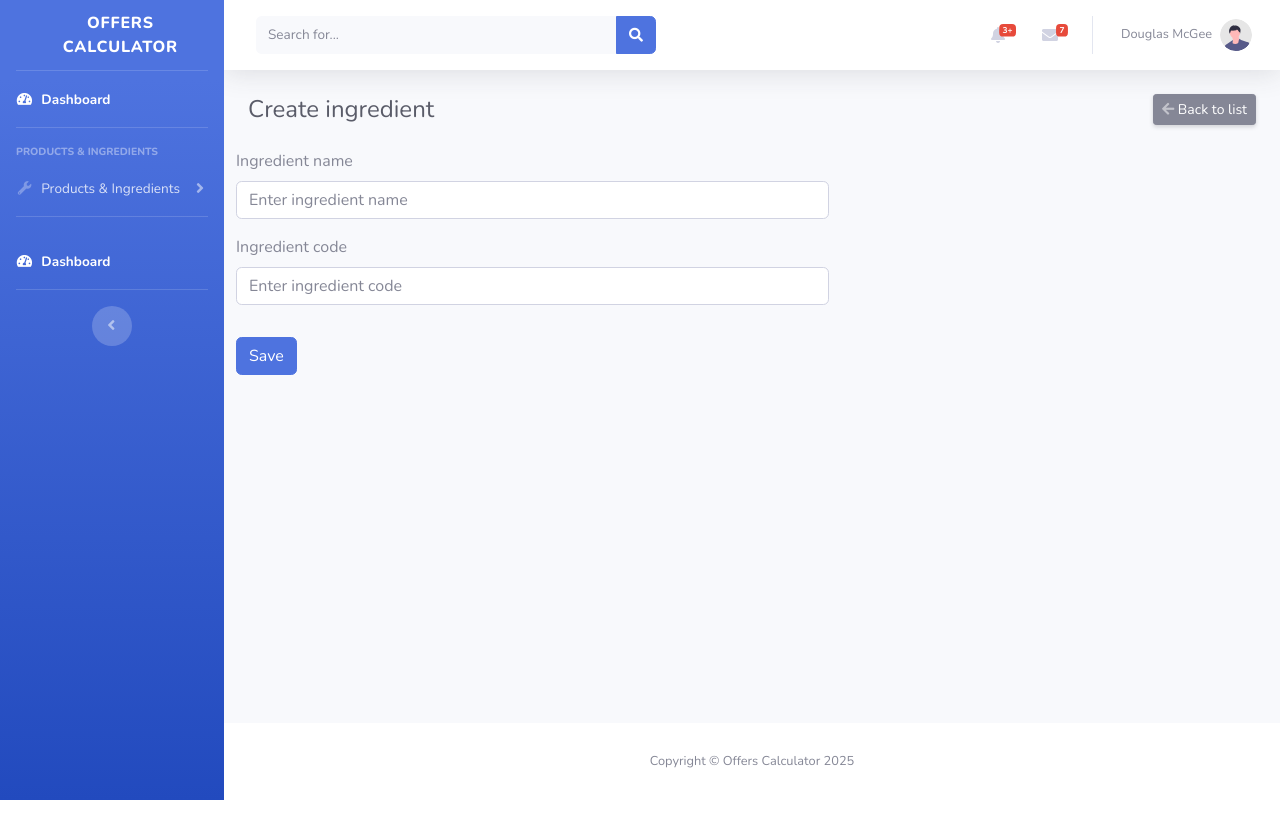
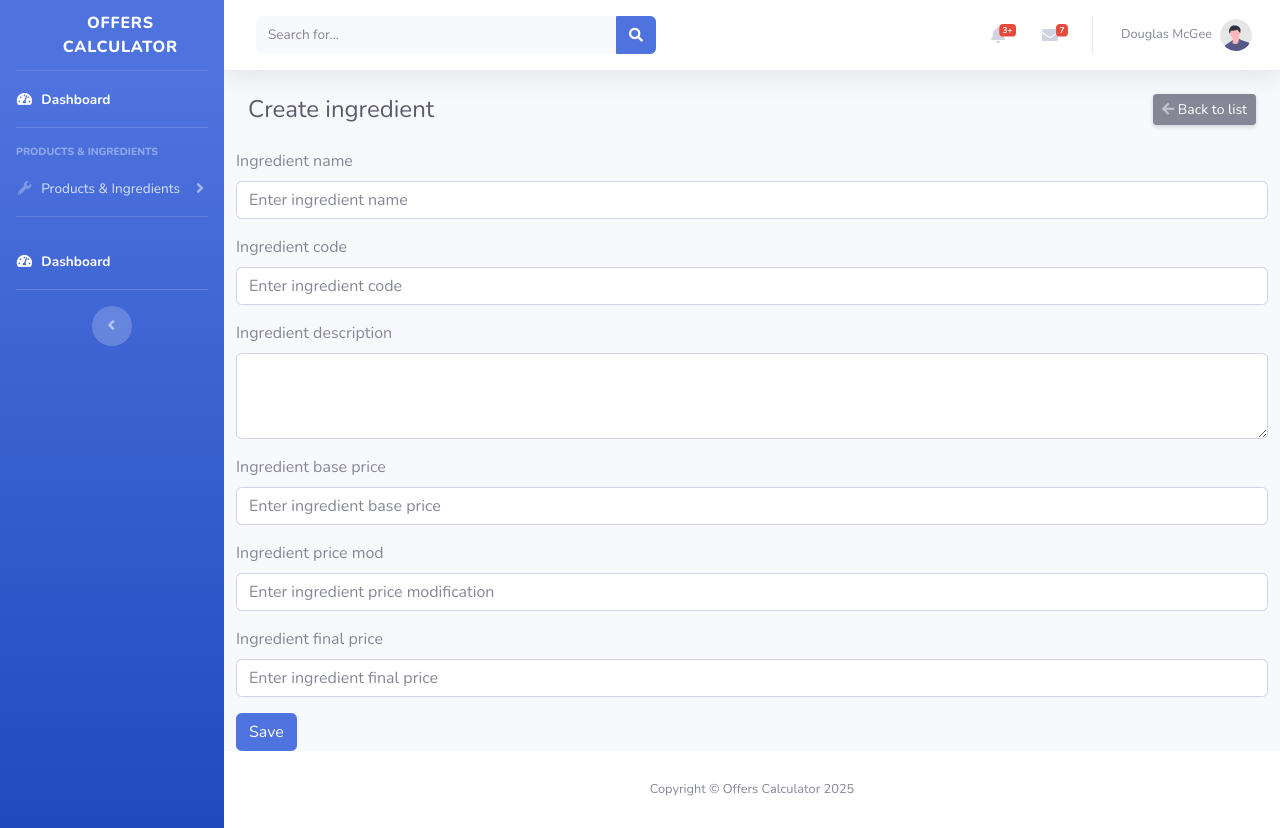
Before and after one commit to python-developer-algebra-klujic/offers-calculator-2025, a Django app: page /products/ingredients/add/ in a window 1280 px wide. Before the commit the page ends 800 px from the top, so only its background shows below. Run offline with Django 5.2, Linux system fonts and the light colour scheme; some libraries are stand-ins or nearby versions.

Commit message:
Update ingredient-form.html

```diff
--- a/templates/products/ingredient-form.html
+++ b/templates/products/ingredient-form.html
@@ -19,6 +19,7 @@
 				type="text"
 				class="form-control"
 				id="name"
+				name="name"
 				placeholder="Enter ingredient name" />
 		</div>
 		<div class="col-md-12 mb-3">
@@ -27,10 +28,42 @@
 				type="text"
 				class="form-control"
 				id="code"
+				name="code"
 				placeholder="Enter ingredient code" />
 		</div>
-		<div class="col-md-12 mb-3"></div>
-
+    <div class="col-md-12 mb-3">
+			<label for="description" class="form-label">Ingredient description</label>
+        <textarea class="form-control"
+                  name="description"
+                  id="description" rows="3"></textarea>
+		</div>
+    <div class="col-md-12 mb-3">
+			<label for="base_price" class="form-label">Ingredient base price</label>
+			<input
+				type="number"
+				class="form-control"
+				id="base_price"
+				name="base_price"
+				placeholder="Enter ingredient base price" />
+		</div>
+    <div class="col-md-12 mb-3">
+			<label for="price_mod" class="form-label">Ingredient price mod</label>
+			<input
+				type="number"
+				class="form-control"
+				id="price_mod"
+				name="price_mod"
+				placeholder="Enter ingredient price modification" />
+		</div>
+    <div class="col-md-12 mb-3">
+			<label for="final_price" class="form-label">Ingredient final price</label>
+			<input
+				type="number"
+				class="form-control"
+				id="final_price"
+				name="final_price"
+				placeholder="Enter ingredient final price" />
+		</div>
 
     <div class="col-12">
       <button type="submit" class="btn btn-primary">Save</button>
```
